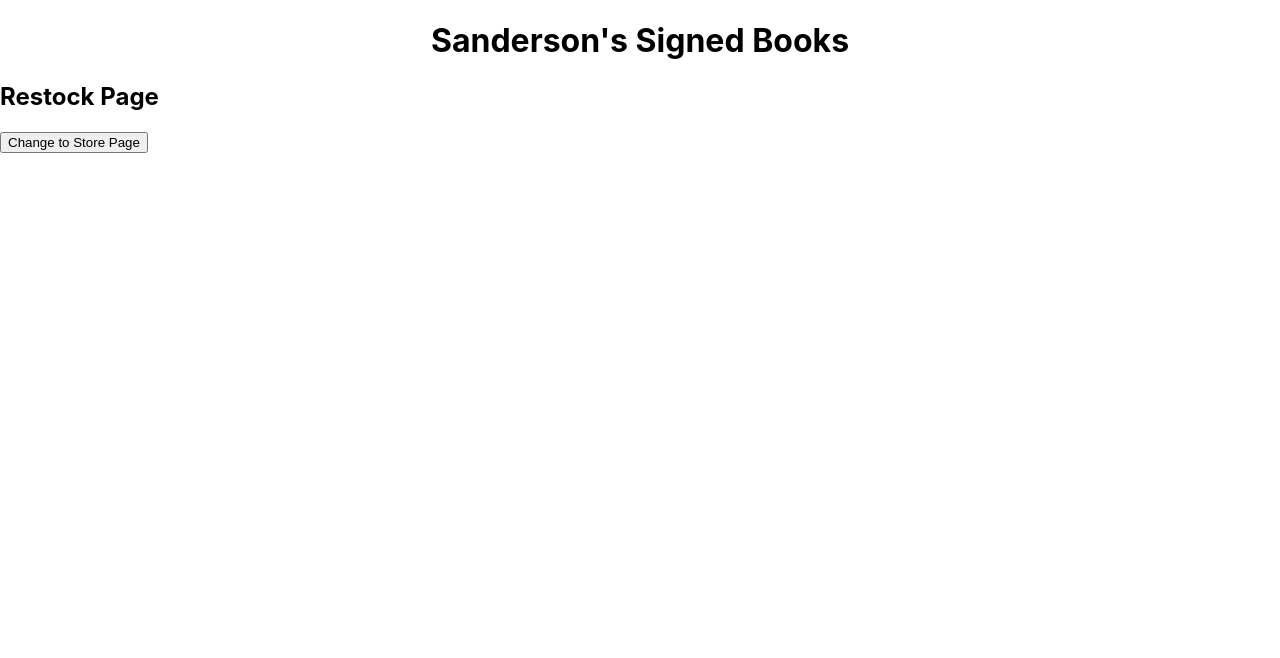
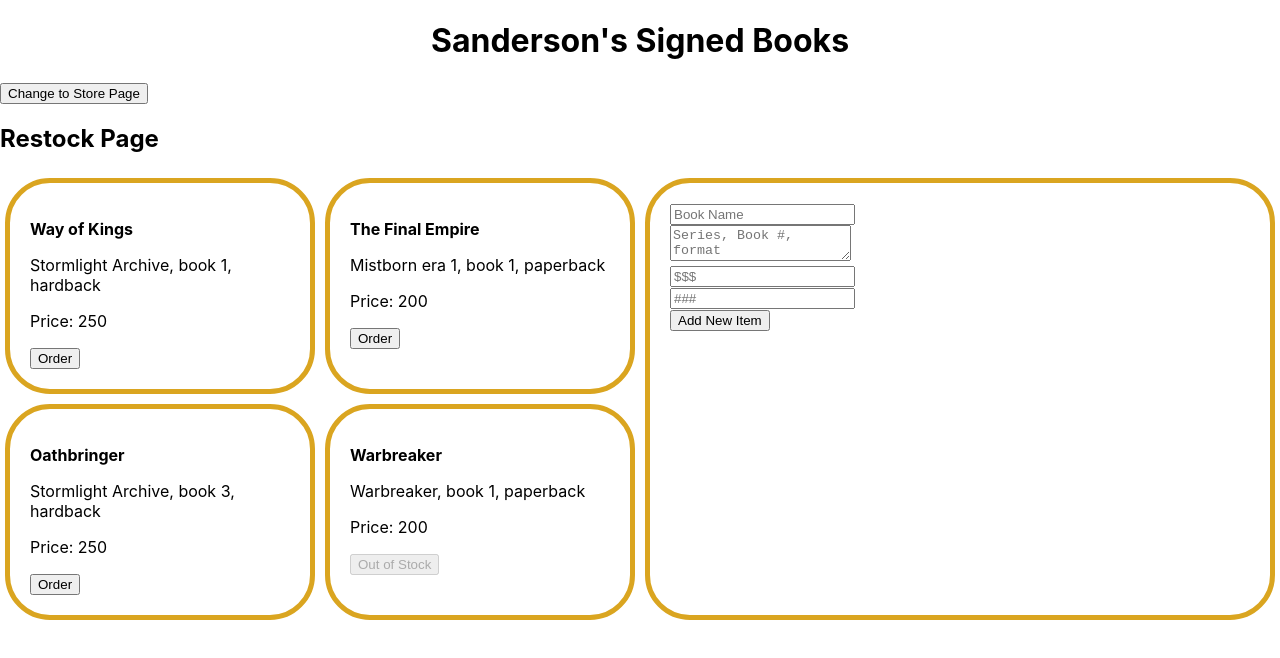
Before and after one commit to TJEverett/merch_site, a React (Create React App) app: page / in a window 1280 px wide. Both pictures are taken after a click on the button "Change to Restock Page". Shown: the top 658 px of the page. Built offline with nearby package versions, Linux system fonts and the light colour scheme.

Commit message:
add a form that prints to the console and show the list of current items from the static list onto the resotck page

```diff
--- a/src/components/AppControl.js
+++ b/src/components/AppControl.js
@@ -58,7 +58,7 @@
       currentlyVisibleState = <Store itemList={tempMasterItemList}/>;
       buttonText = "Change to Restock Page";
     } else if (this.state.pageName === "Restock") {
-      currentlyVisibleState = <Restock />;
+      currentlyVisibleState = <Restock itemList={tempMasterItemList}/>;
       buttonText = "Change to Store Page";
     } else {
       currentlyVisibleState = <h2>I am Broken</h2>;
@@ -66,8 +66,9 @@
     }
     return(
       <React.Fragment>
+        <button onClick={this.switchView}>{buttonText}</button>
+        {/* ^^^ button missing if second on restock page*/}
         {currentlyVisibleState}
-        <button onClick={this.switchView}>{buttonText}</button>
       </React.Fragment>
     )
   }
--- /dev/null
+++ b/src/components/Form.js
@@ -0,0 +1,41 @@
+import React from "react";
+
+function Form() {
+
+  function handleNewItemSubmit(event) {
+    event.preventDefault();
+    console.log(event.target.itemName.value);
+    console.log(event.target.description.value);
+    console.log(event.target.price.value);
+    console.log(event.target.stock.value);
+  }
+
+  return (
+    <React.Fragment>
+      <form onSubmit={handleNewItemSubmit}>
+        <input
+          type="text"
+          name="itemName"
+          placeholder="Book Name" />
+        <br/>
+        <textarea
+          name="description"
+          placeholder="Series, Book #, format" />
+        <br />
+        <input
+          type="number"
+          name="price"
+          placeholder="$$$" />
+        <br />
+        <input
+          type="number"
+          name="stock"
+          placeholder="###" />
+        <br />
+        <button type="submit">Add New Item</button>
+      </form>
+    </React.Fragment>
+  );
+}
+
+export default Form;
--- a/src/components/Restock.js
+++ b/src/components/Restock.js
@@ -1,11 +1,48 @@
 import React from "react";
+import PropTypes from "prop-types";
+import Item from "./Item";
+import Form from "./Form";
 
-function Restock() {
+function Restock(props) {
+  const columnCount = 2;
+  const rowCount = Math.ceil(props.itemList.length / columnCount);
+  const cellSpacing = "1fr ";
+  const gridStyle = {
+    display: "grid",
+    gridTemplateColumns: (cellSpacing.repeat(columnCount)),
+    gridTemplateRows: (cellSpacing.repeat(rowCount))
+  };
+  const itemBoxStyle = {
+    margin: "5px",
+    borderRadius: "45px",
+    padding: "20px",
+    border: "5px solid goldenRod"
+  }
   return (
     <React.Fragment>
       <h2>Restock Page</h2>
+      <div style={gridStyle}>
+        <div style={gridStyle}>
+          {props.itemList.map((item, index) =>
+            <div style={itemBoxStyle}>
+              <Item itemName={item.itemName}
+                description={item.description}
+                price={item.price}
+                stock={item.stock}
+                key={index} />
+            </div>
+          )}
+        </div>
+        <div style={itemBoxStyle}>
+          <Form />
+        </div>
+      </div>
     </React.Fragment>
   );
 }
 
+Restock.propTypes = {
+  itemList: PropTypes.array
+}
+
 export default Restock;
```
